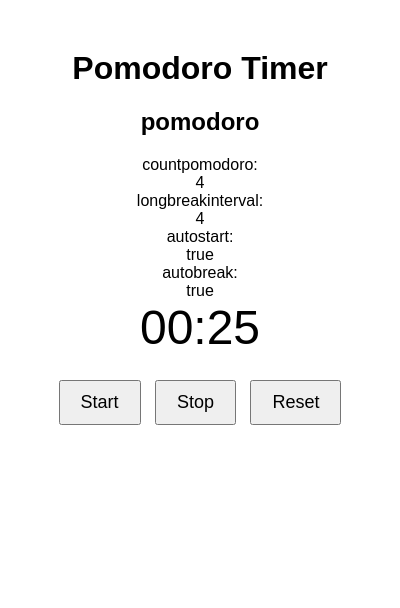
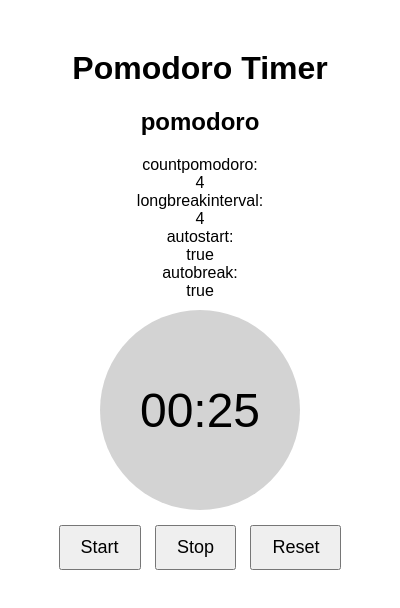
Before and after one commit to Thanhfdq/pomodoro-timer-app, an Electron app: page index.html in a window 400 px wide. Drawn offline with Linux system fonts and the light colour scheme.

Commit message:
css for the timer

```diff
--- a/css/mainWindow.css
+++ b/css/mainWindow.css
@@ -6,7 +6,12 @@ body {
 
 #timer {
     font-size: 48px;
-    margin-bottom: 20px;
+    margin: 10px auto;
+    width: 200px;
+    height: 200px;
+    border-radius: 100px;
+    align-content: center;
+    background-color: lightgray;
 }
 
 button {
```
Also changed, not shown: index.html (line endings or trailing spaces).
